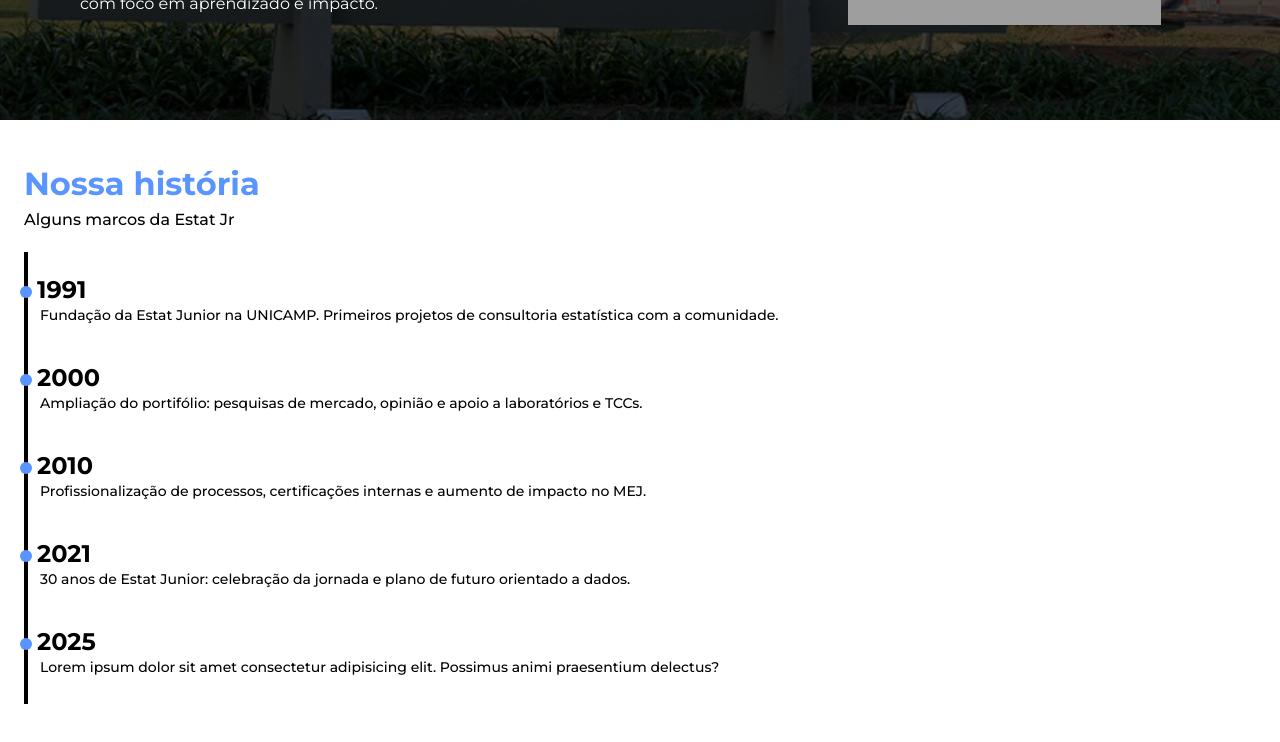
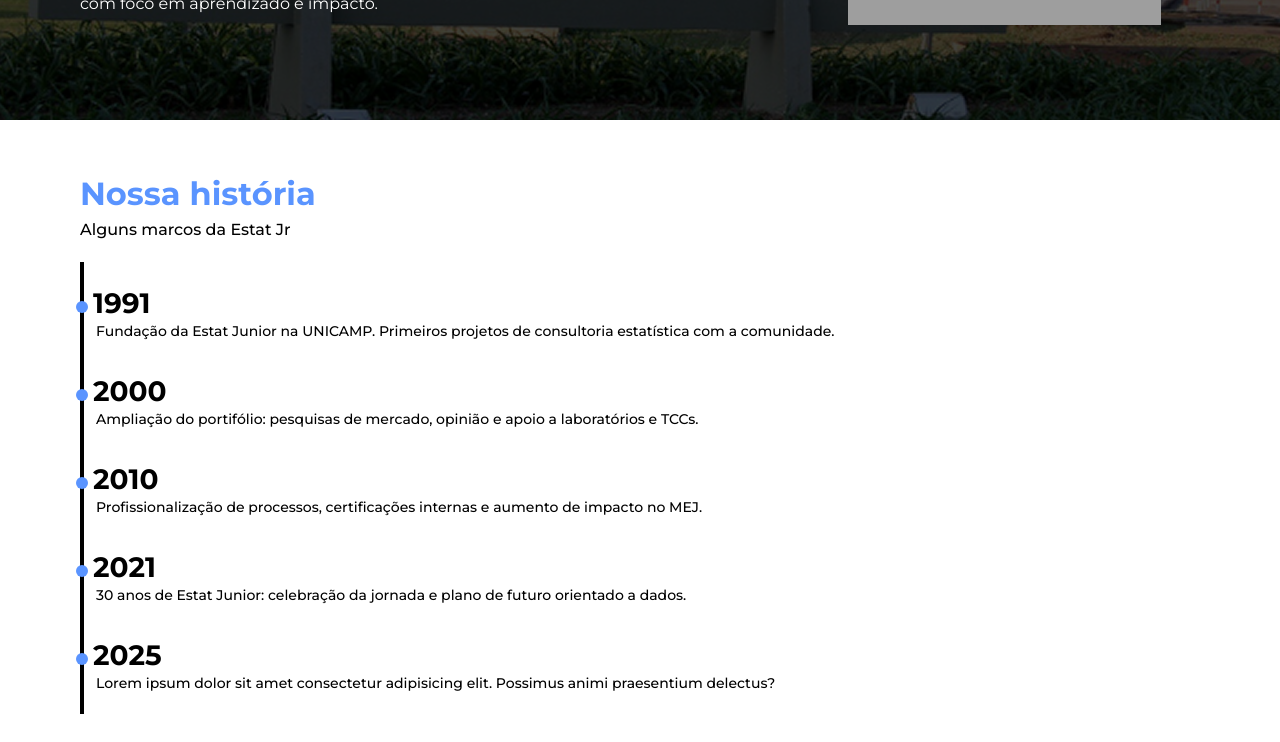
Before and after one commit to Atria-Jr/ESTAT-web, a React (Vite) app: page /quem-somos in a window 1280 px wide. Shown: the part 400-1142 px from the top of the page. Built offline with nearby package versions, Linux system fonts and the light colour scheme; grey boxes are pictures that could not be loaded.

Commit message:
Responsividade da Section 'Nossa história' ajustada

```diff
--- a/src/pages/quem-somos.tsx
+++ b/src/pages/quem-somos.tsx
@@ -51,7 +51,7 @@
                 </div>
             </section>
 
-            <section id='historia' className='px-6 py-10'>
+            <section id='historia' className='px-6 py-10 lg:px-[80px] lg:py-[50px]'>
                 <h1 className="large-title">Nossa história</h1>
                 <h3 className="font-medium">Alguns marcos da Estat Jr</h3>
 
@@ -178,7 +178,7 @@
             }
 
             #historia li strong {
-                font-size: 24px;
+                font-size: 28px;
             }
 
             .swiper-slide {
```
